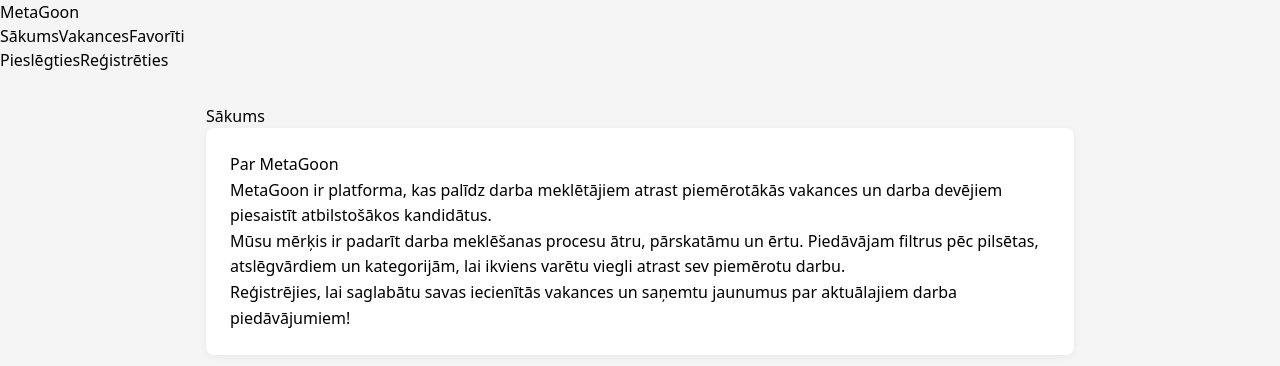
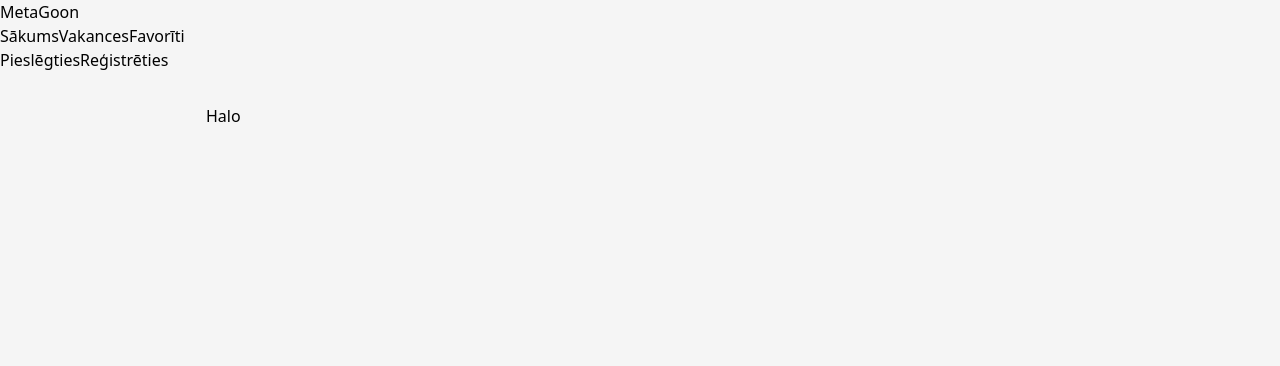
Before and after one commit to Archa420/Metagoon, a Vue app in the folder metagoon-frontend/: page /vakances in a window 1280 px wide. Shown: the top 366 px of the page. Built offline with nearby package versions, Linux system fonts and the light colour scheme.

Commit message:
stradajam tagad

```diff
--- a/metagoon-frontend/src/App.vue
+++ b/metagoon-frontend/src/App.vue
@@ -2,10 +2,11 @@
 
 import Header from './components/Header.vue'
 import Home from './views/Home.vue';
+import Vakances from './views/Vakances.vue';
 
 </script>
 
 <template>
   <Header/>
-  <Home/>
+  <router-view/>
 </template>
--- a/metagoon-frontend/src/components/Header.vue
+++ b/metagoon-frontend/src/components/Header.vue
@@ -1,18 +1,27 @@
 <template>
-  <header class="header">
-    <h1 class="logo">MetaGoon</h1>
-    <nav class="nav">
-      <a href="#">Sākums</a>
-      <a href="#">Vakances</a>
-      <a href="#">Favorīti</a>
+  <header class="flex items-center justify-between px-6 py-4 bg-white border-b-2 border-black">
+    <!-- Logo -->
+    <h1 class="text-2xl font-extrabold">MetaGoon</h1>
+
+    <!-- Navigation -->
+    <nav class="flex gap-6 font-semibold">
+      <RouterLink to="/" class="hover:text-blue-600">Sākums</RouterLink>
+      <RouterLink to="/vakances" class="hover:text-blue-600">Vakances</RouterLink>
+      <RouterLink to="/favoriti" class="hover:text-blue-600">Favorīti</RouterLink>
     </nav>
-    <div class="auth">
-      <button>Pieslēgties</button>
-      <button>Reģistrēties</button>
+
+    <!-- Auth buttons -->
+    <div class="flex gap-3">
+      <button class="px-4 py-2 bg-black text-white font-semibold rounded-md hover:bg-gray-800">
+        Pieslēgties
+      </button>
+      <button class="px-4 py-2 bg-black text-white font-semibold rounded-md hover:bg-gray-800">
+        Reģistrēties
+      </button>
     </div>
   </header>
 </template>
 
-<script setup></script>
-
-<style src="../styles/header.css"></style>
+<script setup>
+import { RouterLink } from 'vue-router'
+</script>
--- a/metagoon-frontend/src/router/index.js
+++ b/metagoon-frontend/src/router/index.js
@@ -1,10 +1,11 @@
 import { createRouter, createWebHistory } from 'vue-router'
 import Home from '../views/Home.vue'
+import Vakances from '@/views/Vakances.vue'
 
 
 const routes = [
   { path: '/', name: 'home', component: Home },
-  // you can add /favoriti later
+  { path: '/vakances', name: 'vakances', component: Vakances}
 ]
 
 const router = createRouter({
--- a/metagoon-frontend/src/views/Home.vue
+++ b/metagoon-frontend/src/views/Home.vue
@@ -1,7 +1,6 @@
 <template>
   <div class="home container">
-    <h1>Sākums</h1>
-    <section class="about">
+    <section class="Par mums">
       <h2>Par MetaGoon</h2>
       <p>
         MetaGoon ir platforma, kas palīdz darba meklētājiem atrast piemērotākās
@@ -19,13 +18,3 @@
     </section>
   </div>
 </template>
-
-<style scoped>
-.about {
-  background: white;
-  padding: 1.5rem;
-  border-radius: 8px;
-  box-shadow: 0 2px 8px rgba(0, 0, 0, 0.05);
-  line-height: 1.6;
-}
-</style>
--- /dev/null
+++ b/metagoon-frontend/src/views/Vakances.vue
@@ -0,0 +1,5 @@
+<template>
+    <div class="vakances container">
+        <p>Halo</p>
+    </div>
+</template>
```
Also changed, not shown: metagoon-frontend/src/styles/header.css (deleted).
